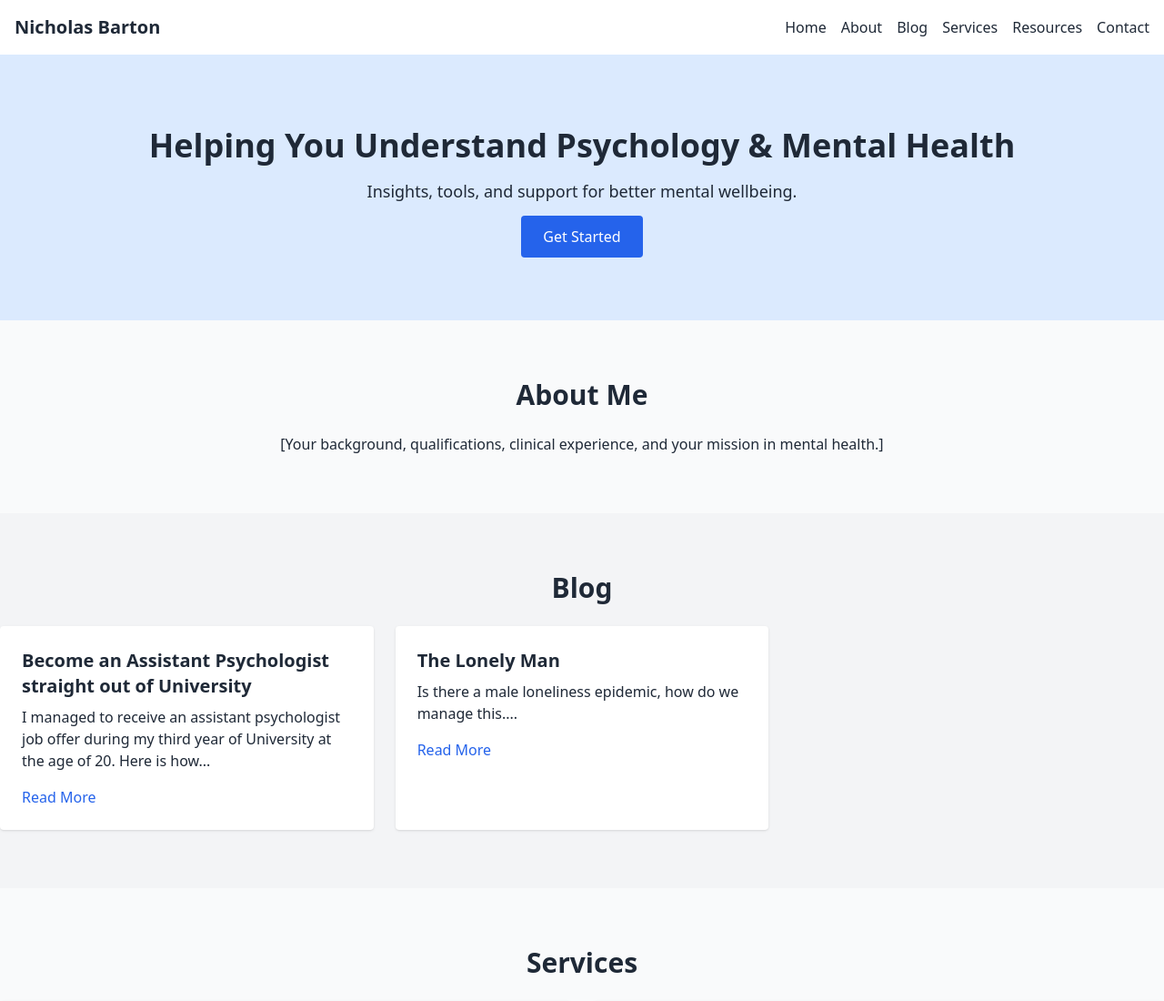
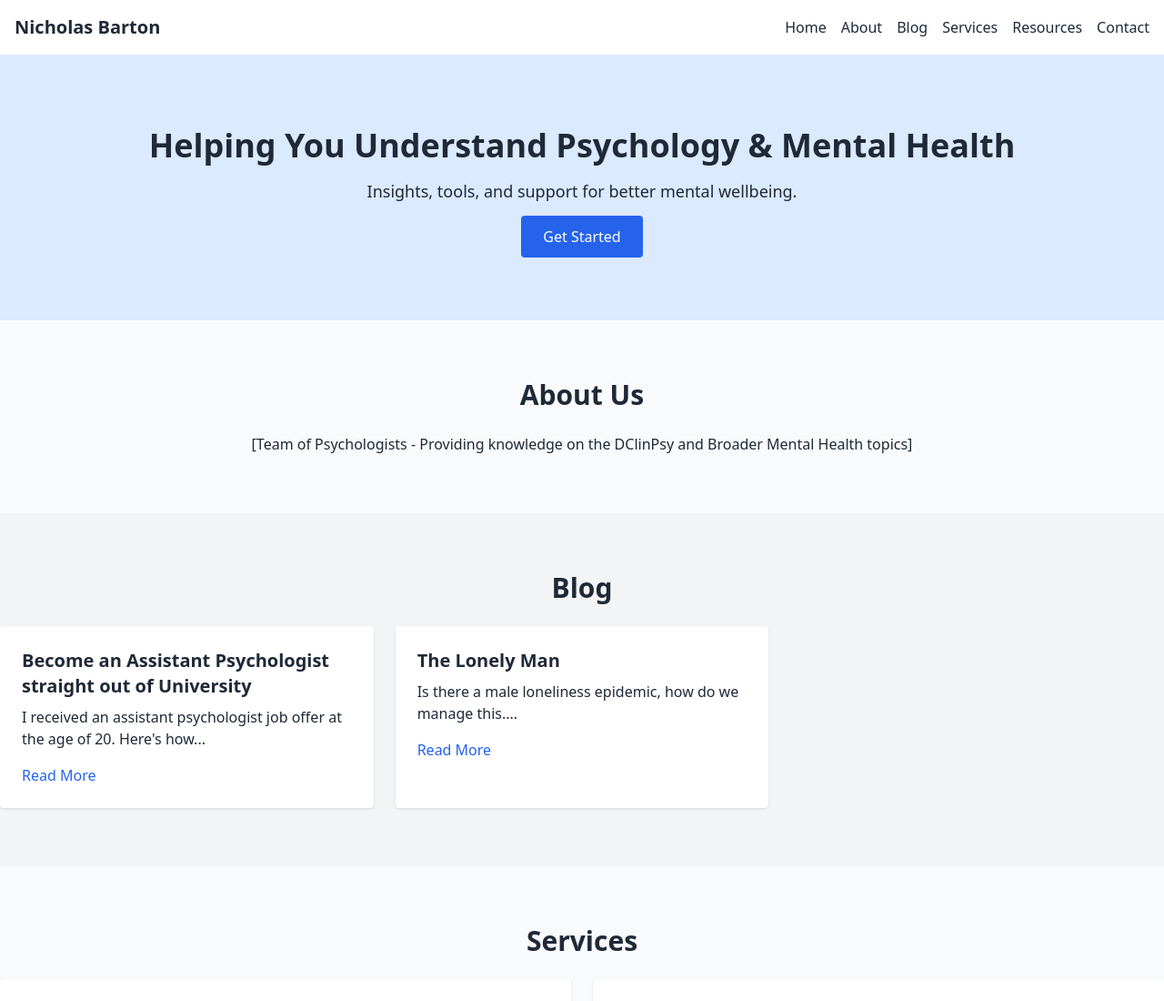
Before and after one commit to NicholasBarton-Psych/Psych, a plain HTML site: page index.html in a window 1280 px wide. Shown: the top 1100 px of the page at 91% size. Drawn offline with nearby package versions, Linux system fonts and the light colour scheme.

Commit message:
Update index.html

```diff
--- a/index.html
+++ b/index.html
@@ -34,9 +34,9 @@
 
   <!-- About -->
   <section id="about" class="container mx-auto py-16">
-    <h2 class="text-3xl font-bold mb-6 text-center">About Me</h2>
+    <h2 class="text-3xl font-bold mb-6 text-center">About Us</h2>
     <p class="max-w-3xl mx-auto text-center">
-      [Your background, qualifications, clinical experience, and your mission in mental health.]
+      [Team of Psychologists - Providing knowledge on the DClinPsy and Broader Mental Health topics]
     </p>
   </section>
 
@@ -48,7 +48,7 @@
         <!-- Blog Post Example -->
         <div class="bg-white p-6 rounded shadow">
           <h3 class="text-xl font-bold mb-2">Become an Assistant Psychologist straight out of University</h3>
-          <p class="mb-4">I managed to receive an assistant psychologist job offer during my third year of University at the age of 20. Here is how...
+          <p class="mb-4">I received an assistant psychologist job offer at the age of 20. Here's how...
 </p>
           <a href="#" class="text-blue-600 hover:underline">Read More</a>
         </div>
```
